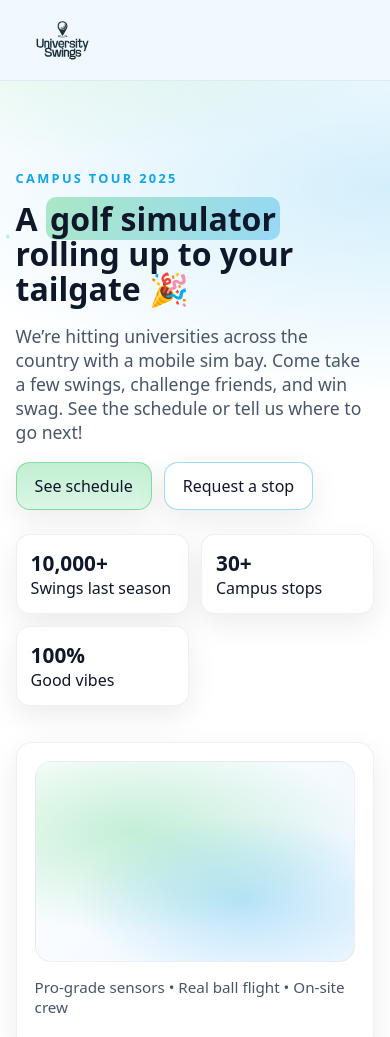
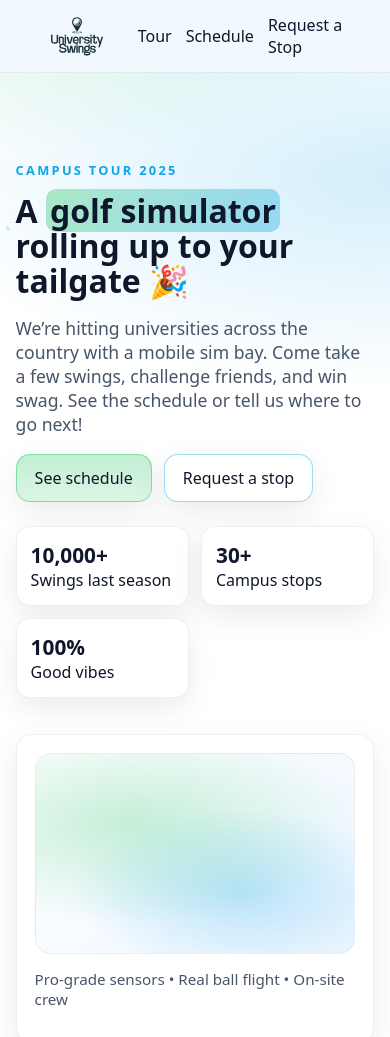
Before and after one commit to Cleanestbridge/universityswings, a plain HTML site: page docs/index.html in a window 390 px wide. Shown: the top 1037 px of the page. Drawn offline with Linux system fonts and the light colour scheme.

Commit message:
truing to figure out header spacing'

```diff
--- a/docs/static/styles.css
+++ b/docs/static/styles.css
@@ -196,3 +196,12 @@
   padding: 12px 16px; box-shadow: var(--shadow); opacity:0; pointer-events:none; transition: opacity .2s ease
 }
 .toast.show{ opacity:1 }
+
+/* Add space left/right and between header links */
+.site-header { padding: 16px 28px; }   /* was 16px 0 */
+.nav-links { display: flex; gap: 24px; }
+
+@media (max-width: 640px) {
+  .site-header { padding: 12px 16px; }
+  .nav-links { gap: 14px; }
+}
```
Also changed, not shown: docs/index.html (+1 -1 lines).
